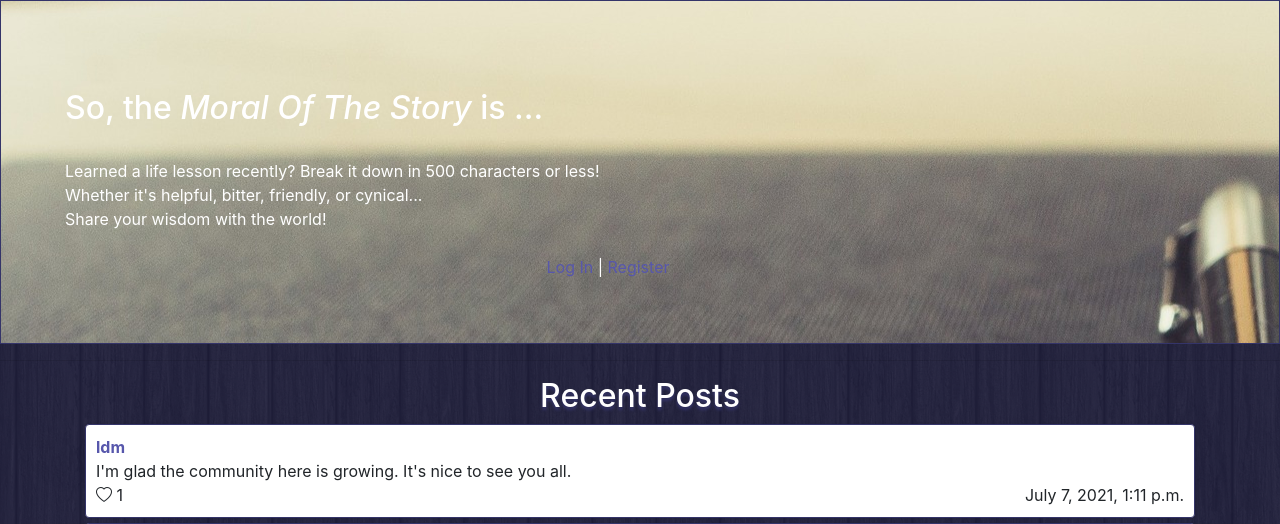
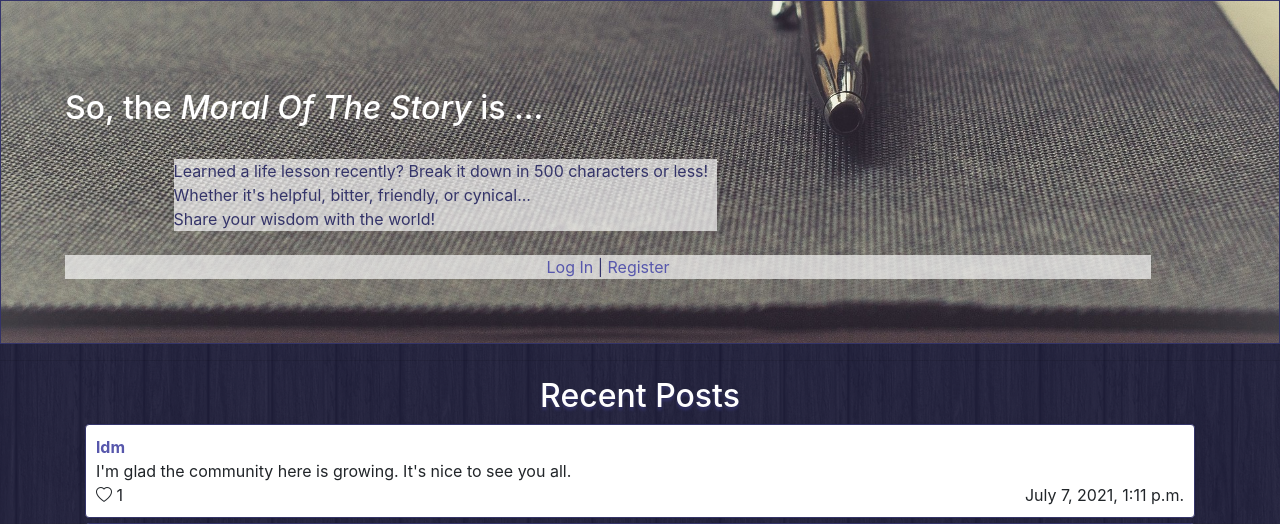
Before and after one commit to larrymillerprogramming/moralofthestory, a Django app: page / in a window 1280 px wide. Shown: the part 56-580 px from the top of the page. Run offline with Django 3.2, Linux system fonts and the light colour scheme; data comes from the database, SQL or seed files in the repository; some libraries are stand-ins or nearby versions.

Commit message:
adjust styling of banner

```diff
--- a/network/static/network/styles.css
+++ b/network/static/network/styles.css
@@ -55,6 +55,9 @@ a:focus {
     color: #ffffff;
     background-color: #9c894d;
     background-image: url('banner.jpg') !important;
+    background-position: center;
+    background-repeat: no-repeat;
+    background-size: cover;
     border: 1px solid #343469;
     padding: 5% 10% 5% 5%;
     margin-bottom: 5px;
--- a/network/templates/network/index.html
+++ b/network/templates/network/index.html
@@ -17,13 +17,13 @@
             <br>
             <h2 style="text-align: left;">So, the <i>Moral Of The Story</i> is ...</h2>
             <br>
-            <p class="bannercontent">
+            <p class="bannerblurb">
                 Learned a life lesson recently? Break it down in 500 characters or less!<br>
                 Whether it's helpful, bitter, friendly, or cynical...<br>
                 Share your wisdom with the world!
             </p>
             <br>
-            <p class="bannercontent" style="text-align: center;"><a href="{% url 'login' %}">Log In</a> | <a href="{% url 'register' %}">Register</a></p>
+            <p class="bannerfooter" style="text-align: center;"><a href="{% url 'login' %}">Log In</a> | <a href="{% url 'register' %}">Register</a></p>
         </div>
         <hr>
     {% endif %}
```
